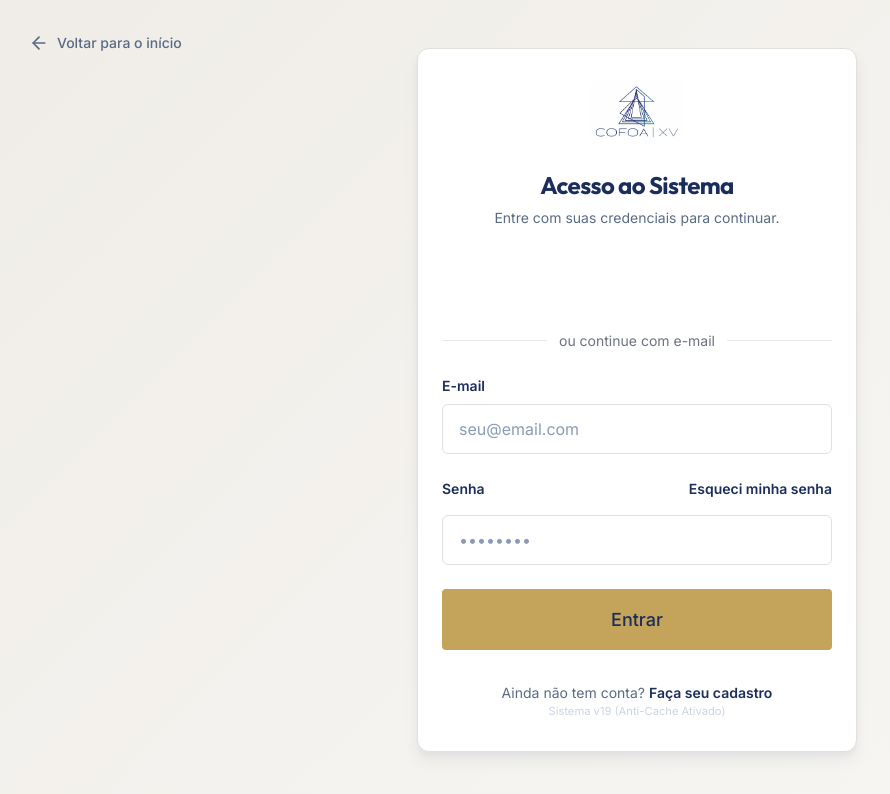
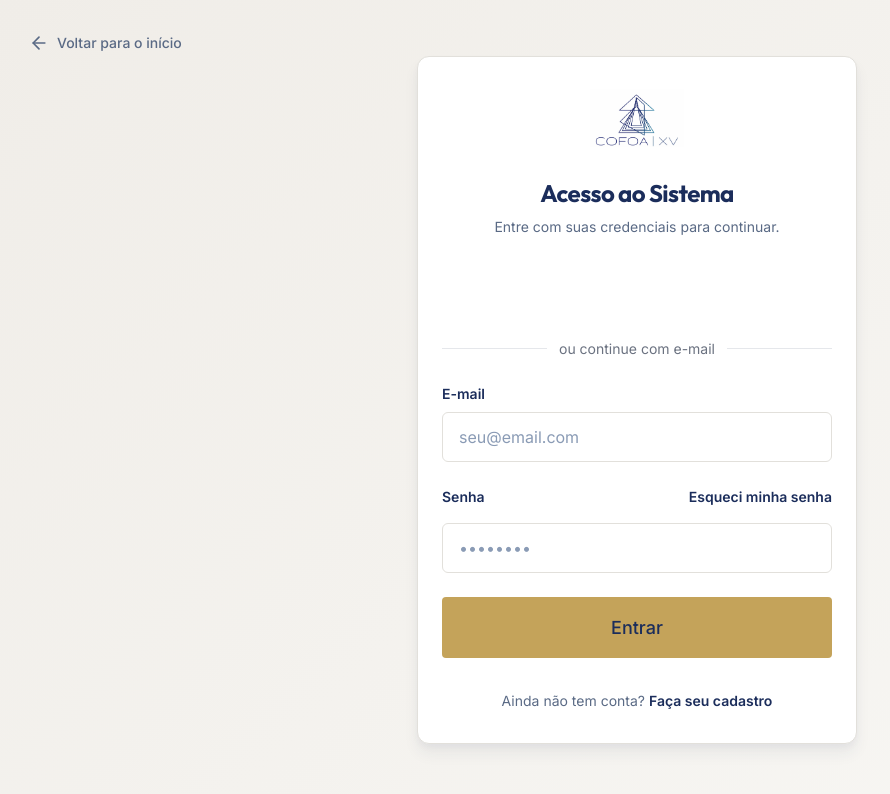
Before and after one commit to gabrielespurio/COFOA-UNESP, a Next.js app: page /login in a window 1280 px wide. Shown: the top 794 px of the page, without its empty margins (3-893 px from the left). Built offline with nearby package versions, Linux system fonts and the light colour scheme; no server answers.

Commit message:
deploy v20 - remove diagnostic v19 text from login page

```diff
--- a/src/app/(auth)/login/LoginForm.tsx
+++ b/src/app/(auth)/login/LoginForm.tsx
@@ -54,13 +54,8 @@ export function LoginForm({ googleClientId }: { googleClientId?: string }) {
           Entrar
         </Button>
       </form>
-      <div className={styles.footer} style={{ flexDirection: 'column', gap: '0.5rem' }}>
-        <div>
-          Ainda não tem conta? <Link href="/cadastro" className={styles.link}>Faça seu cadastro</Link>
-        </div>
-        <div style={{ fontSize: '0.7rem', color: '#cbd5e1' }}>
-          Sistema v19 (Anti-Cache Ativado)
-        </div>
+      <div className={styles.footer}>
+        Ainda não tem conta? <Link href="/cadastro" className={styles.link}>Faça seu cadastro</Link>
       </div>
     </div>
   );
```
